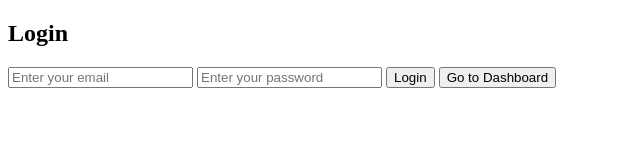
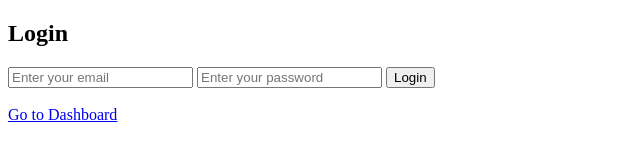
Before and after one commit to jholliday18/VentureCard, a plain HTML site: page index.html in a window 1280 px wide. Shown: the whole page, without its empty margins (0-640 px from the left). Drawn offline with Linux system fonts and the light colour scheme.

Commit message:
Update index.html

```diff
--- a/index.html
+++ b/index.html
@@ -10,7 +10,11 @@
     <input type="email" id="email" placeholder="Enter your email" required>
     <input type="password" id="password" placeholder="Enter your password" required>
     <button onclick="login()">Login</button>
-    <button onclick="goToDashboard()">Go to Dashboard</button> <!-- Updated Button -->
+
+    <br><br>
+    <!-- Simple clickable link -->
+    <a href="https://jholliday18.github.io/VentureCard/dashboard">Go to Dashboard</a>
+
     <p id="message"></p>
 
     <script type="module">
@@ -66,11 +70,6 @@
                 messageElement.textContent = "Error logging in. Try again!";
             }
         }
-
-        // Function to go to the dashboard directly
-        function goToDashboard() {
-            window.location.href = "https://jholliday18.github.io/VentureCard/dashboard";
-        }
     </script>
 </body>
 </html>
```
